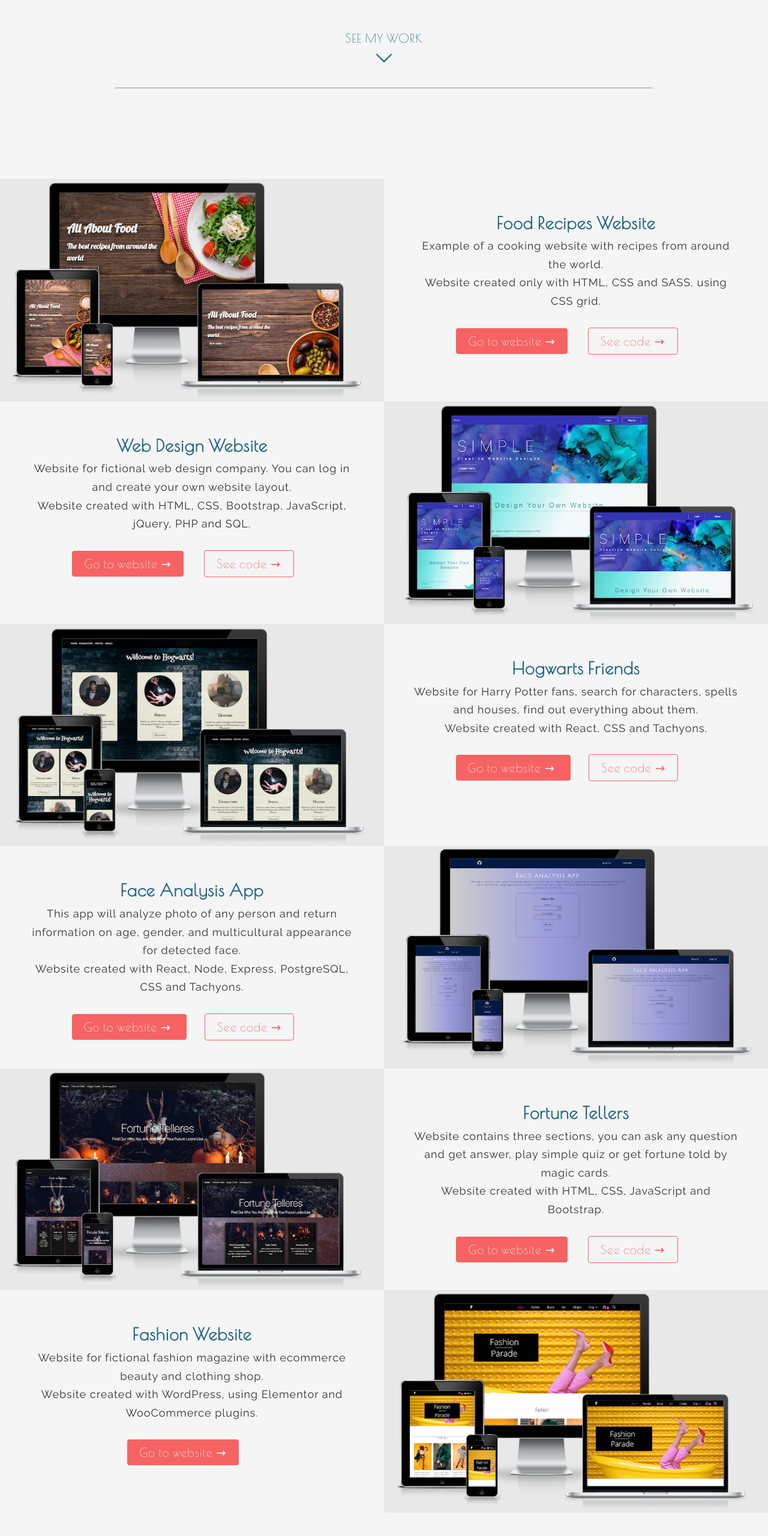
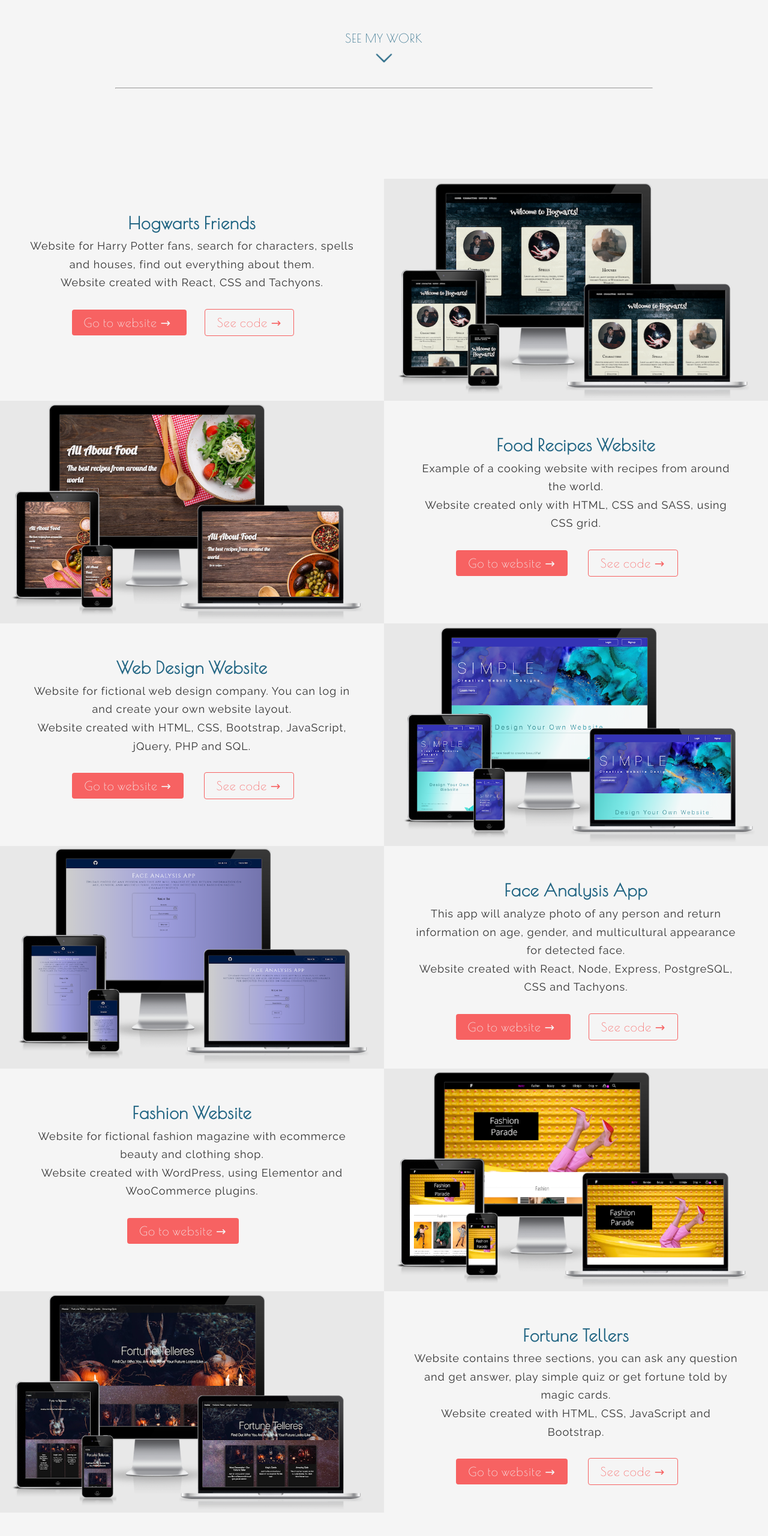
Before and after one commit to majakulpa/portfolio, a website: page index.html in a window 1280 px wide. Shown: the part 1553-4113 px from the top of the page at 60% size. Drawn offline with nearby package versions, Linux system fonts and the light colour scheme.

Commit message:
update links

```diff
--- a/index.html
+++ b/index.html
@@ -72,6 +72,37 @@
       </div>
 
       <div class="portfolio" id="portfolio">
+        <div class="portfolio__section portfolio__section--left portfolio__2">
+          <h3 class="portfolio__section--header">Hogwarts friends</h3>
+          <p class="portfolio__section--paragraph">
+            Website for Harry Potter fans, search for characters, spells and
+            houses, find out everything about them.
+          </p>
+          <p class="portfolio__section--paragraph">
+            Website created with React, CSS and Tachyons.
+          </p>
+          <br />
+          <br />
+
+          <a
+            href="https://hogwarts.kulpanel.com/"
+            target="_blank"
+            class="portfolio__btn portfolio__btn--website"
+            >Go to website <span>&rarr;</span>
+          </a>
+
+          <a
+            href="https://github.com/majakulpa/hogwarts-friends"
+            target="_blank"
+            class="portfolio__btn portfolio__btn--code"
+            >See code &rarr;</a
+          >
+        </div>
+        <img
+          src="img/hogwarts.png"
+          alt="Hogwarts website"
+          class="portfolio__img portfolio__img--right portfolio__1"
+        />
         <img
           src="img/food.png"
           alt="Food recipes website"
@@ -88,7 +119,7 @@
           <br />
           <br />
           <a
-            href="https://majakulpa.github.io/recipes/"
+            href="https://food.kulpanel.com/"
             target="_blank"
             class="portfolio__btn portfolio__btn--website"
             >Go to website &rarr;</a
@@ -131,38 +162,11 @@
           class="portfolio__img portfolio__img--right portfolio__7"
         />
         <img
-          src="img/hogwarts.png"
-          alt="Hogwarts website"
-          class="portfolio__img portfolio__img--left portfolio__1"
+          src="img/face.png"
+          alt="Face analysis website"
+          class="portfolio__img portfolio__img--left portfolio__3"
         />
-        <div class="portfolio__section portfolio__section--right portfolio__2">
-          <h3 class="portfolio__section--header">Hogwarts friends</h3>
-          <p class="portfolio__section--paragraph">
-            Website for Harry Potter fans, search for characters, spells and
-            houses, find out everything about them.
-          </p>
-          <p class="portfolio__section--paragraph">
-            Website created with React, CSS and Tachyons.
-          </p>
-          <br />
-          <br />
-
-          <a
-            href="https://hogwarts-friends.herokuapp.com/"
-            target="_blank"
-            class="portfolio__btn portfolio__btn--website"
-            >Go to website <span>&rarr;</span>
-          </a>
-
-          <a
-            href="https://github.com/majakulpa/hogwarts-friends"
-            target="_blank"
-            class="portfolio__btn portfolio__btn--code"
-            >See code &rarr;</a
-          >
-        </div>
-
-        <div class="portfolio__section portfolio__section--left portfolio__4">
+        <div class="portfolio__section portfolio__section--right portfolio__4">
           <h3 class="portfolio__section--header">Face Analysis App</h3>
           <p class="portfolio__section--paragraph">
             This app will analyze photo of any person and return information on
@@ -187,42 +191,6 @@
             >See code &rarr;</a
           >
         </div>
-        <img
-          src="img/face.png"
-          alt="Face analysis website"
-          class="portfolio__img portfolio__img--right portfolio__3"
-        />
-
-        <img
-          src="img/fortune.png"
-          alt="Fortune teller website"
-          class="portfolio__img portfolio__img--left portfolio__9"
-        />
-        <div class="portfolio__section portfolio__section--right portfolio__10">
-          <h3 class="portfolio__section--header">Fortune Tellers</h3>
-          <p class="portfolio__section--paragraph">
-            Website contains three sections, you can ask any question and get
-            answer, play simple quiz or get fortune told by magic cards.
-          </p>
-          <p class="portfolio__section--paragraph">
-            Website created with HTML, CSS, JavaScript and Bootstrap.
-          </p>
-          <br />
-          <br />
-          <a
-            href="https://majakulpa.github.io/fortune-teller-website/fortune-teller-portal.html"
-            target="_blank"
-            class="portfolio__btn portfolio__btn--website"
-            >Go to website &rarr;</a
-          >
-          <a
-            href="https://github.com/majakulpa/fortune-teller-website"
-            target="_blank"
-            class="portfolio__btn portfolio__btn--code"
-            >See code &rarr;</a
-          >
-        </div>
-
         <div class="portfolio__section portfolio__section--left portfolio__12">
           <h3 class="portfolio__section--header">Fashion website</h3>
           <p class="portfolio__section--paragraph">
@@ -247,8 +215,36 @@
           alt="Fashion website"
           class="portfolio__img portfolio__img--right portfolio__11"
         />
+        <img
+          src="img/fortune.png"
+          alt="Fortune teller website"
+          class="portfolio__img portfolio__img--left portfolio__9"
+        />
+        <div class="portfolio__section portfolio__section--right portfolio__10">
+          <h3 class="portfolio__section--header">Fortune Tellers</h3>
+          <p class="portfolio__section--paragraph">
+            Website contains three sections, you can ask any question and get
+            answer, play simple quiz or get fortune told by magic cards.
+          </p>
+          <p class="portfolio__section--paragraph">
+            Website created with HTML, CSS, JavaScript and Bootstrap.
+          </p>
+          <br />
+          <br />
+          <a
+            href="https://fortuneteller.kulpanel.com/"
+            target="_blank"
+            class="portfolio__btn portfolio__btn--website"
+            >Go to website &rarr;</a
+          >
+          <a
+            href="https://github.com/majakulpa/fortune-teller-website"
+            target="_blank"
+            class="portfolio__btn portfolio__btn--code"
+            >See code &rarr;</a
+          >
+        </div>
       </div>
-      <!-- <div class="title" id="title-skills">My skills</div> -->
 
       <div class="skills">
         <h3 class="skills__header" id="skills">My Skills</h3>
--- a/sass/_portfolio.scss
+++ b/sass/_portfolio.scss
@@ -127,13 +127,13 @@
 
   &__1 {
     @include respond(tab-land) {
-      grid-row: 3 / span 1;
+      grid-row: 1 / span 1;
     }
   }
 
   &__2 {
     @include respond(tab-land) {
-      grid-row: 4 / span 1;
+      grid-row: 2 / span 1;
     }
   }
 
@@ -163,14 +163,19 @@
 
   &__9 {
     @include respond(tab-land) {
-      grid-row: 9 / span 1;
+      grid-row: 11 / span 1;
+    }
+  }
+  &__10 {
+    @include respond(tab-land) {
+      grid-row: 12 / span 1;
+      border-bottom: 1px solid $color-grey;
     }
   }
 
   &__12 {
     @include respond(tab-land) {
-      grid-row: 12 / span 1;
-      border-bottom: 1px solid $color-grey;
+      grid-row: 10 / span 1;
     }
   }
 }
```
Also changed, not shown: css/style.comp.css, css/style.css, css/style.prefix.css.
